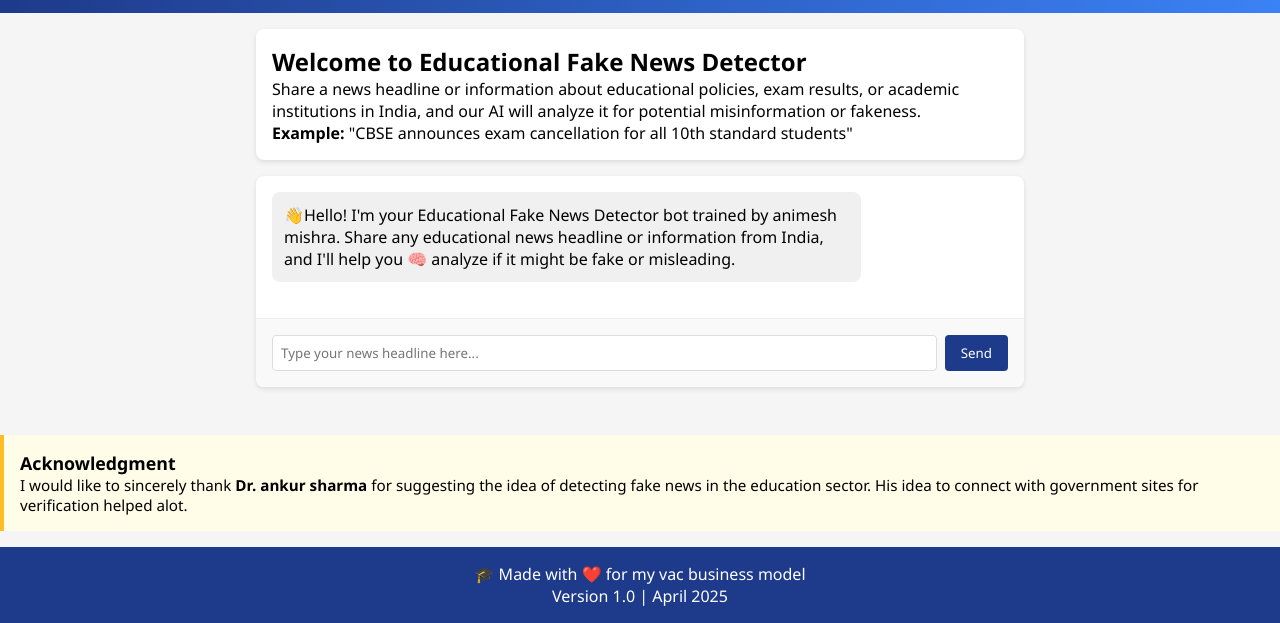
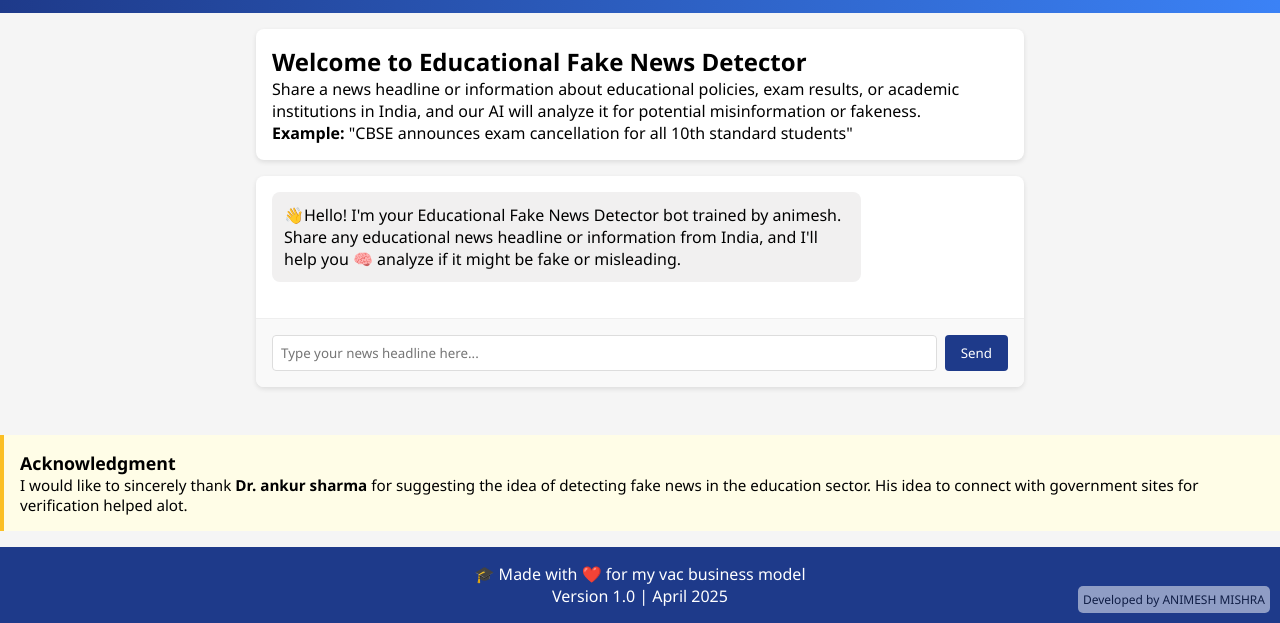
Before and after one commit to animeshcodes07/news_chatbot.io, a plain HTML site: page index.html in a window 1280 px wide. Shown: the part 177-800 px from the top of the page. Drawn offline with Linux system fonts and the light colour scheme; files whose address does not match are found by name.

Commit message:
Update index.html

```diff
--- a/index.html
+++ b/index.html
@@ -22,11 +22,12 @@
         India, and our AI will analyze it for potential misinformation or fakeness.</p>
       <p><strong>Example:</strong> "CBSE announces exam cancellation for all 10th standard students"</p>
     </div>
+    <div class="developer-credit">Developed by ANIMESH MISHRA</div>
 
     <div class="chat-container">
       <div class="chat-box" id="chat-box">
         <div class="bot-message">
-          👋Hello! I'm your Educational Fake News Detector bot trained by animesh mishra. Share any educational news
+          👋Hello! I'm your Educational Fake News Detector bot trained by animesh. Share any educational news
           headline or information from India, and I'll help you 🧠 analyze if it might be fake or misleading.
         </div>
       </div>
```
